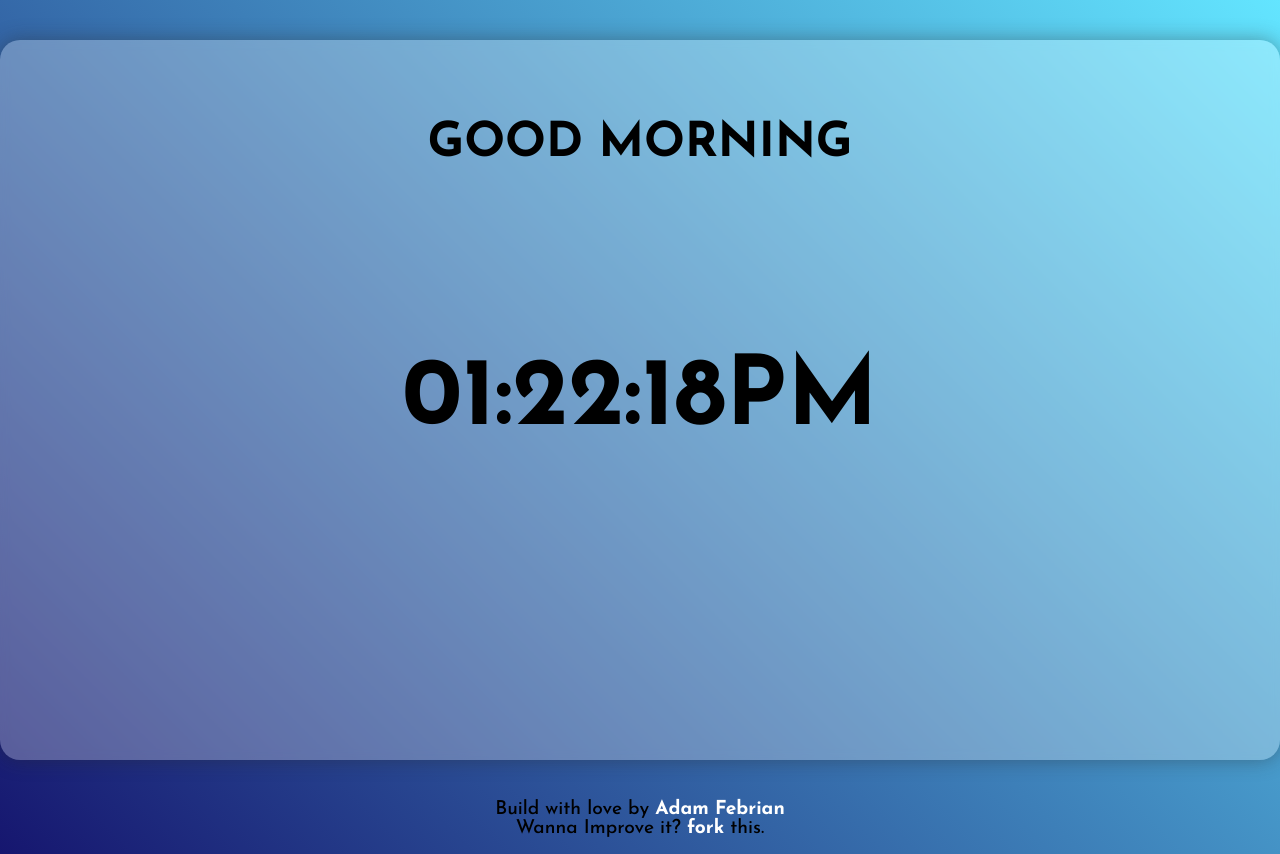
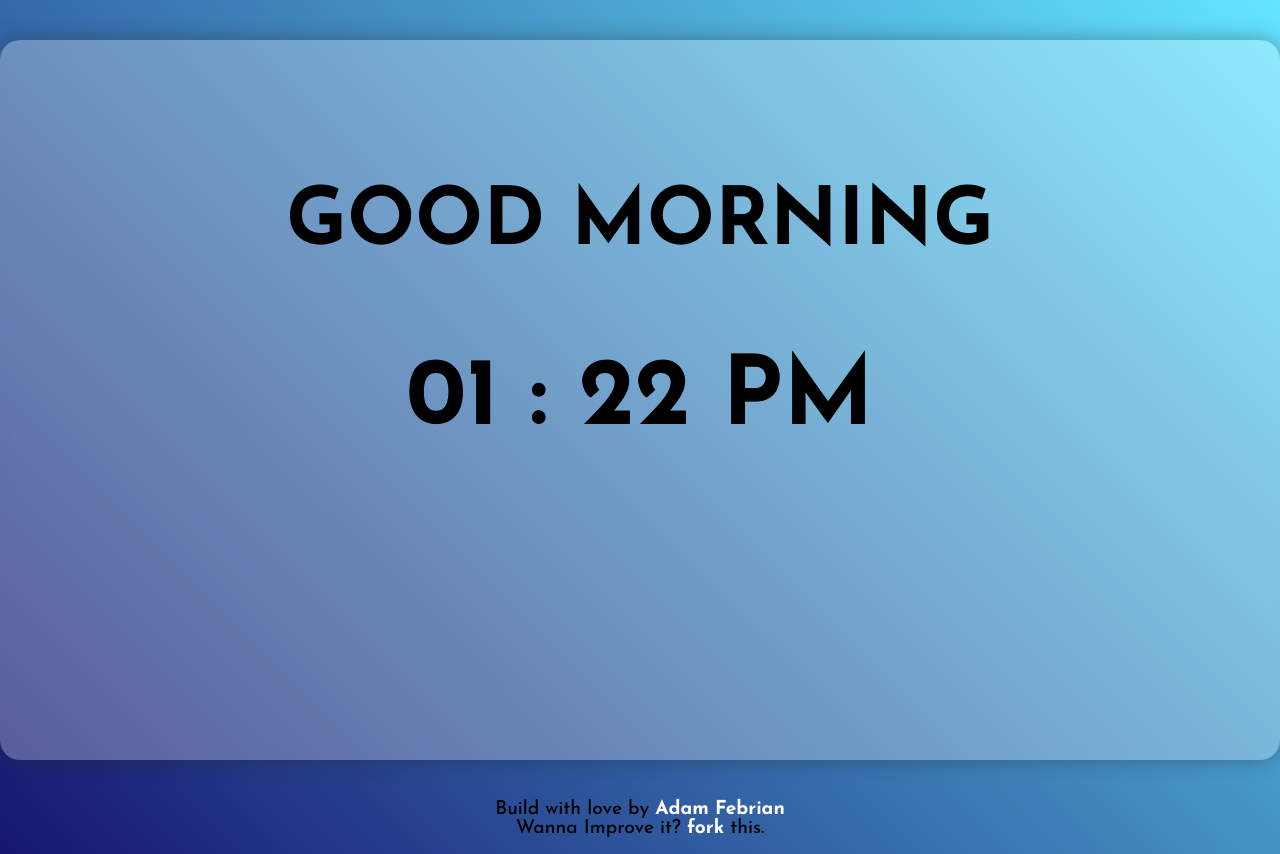
Before and after one commit to feebrian/simple-js-clock, a plain HTML site: page index.html in a window 1280 px wide. Drawn offline with Linux system fonts and the light colour scheme.

Commit message:
finished clock functionality

```diff
--- a/main.js
+++ b/main.js
@@ -1,3 +1,4 @@
+// time section
 function currentTime() {
   let date = new Date();
   let hh = date.getHours();
@@ -5,7 +6,7 @@ function currentTime() {
   let ss = date.getSeconds();
   let session = "AM";
 
-  if (date == 0) {
+  if (date === 0) {
     hh = 12;
   }
   if (date > 12) {
@@ -17,10 +18,17 @@ function currentTime() {
   mm = mm < 10 ? "0" + mm : mm;
   ss = ss < 10 ? "0" + ss : ss;
 
-  let time = hh + ":" + mm + ":" + ss + session;
-  document.getElementById('main-clock').innerText = time;
+  let time = hh + " : " + mm;
+  document.getElementById("main-clock").innerText = time + " " + session;
   let t = setTimeout(function () {
     currentTime();
   }, 1000);
 }
+
 currentTime();
+
+// message section
+function message() {
+  let date = new Date();
+
+}
--- a/style.css
+++ b/style.css
@@ -51,11 +51,12 @@ a {
 .message {
   display: flex;
   justify-content: center;
-  margin-top: 5rem;
+  margin-top: 9rem;
 }
 
 .main-message {
-  font-size: 3rem;
+  font-size: 5rem;
+  font-weight: 700;
   text-transform: uppercase;
 }
 
```
